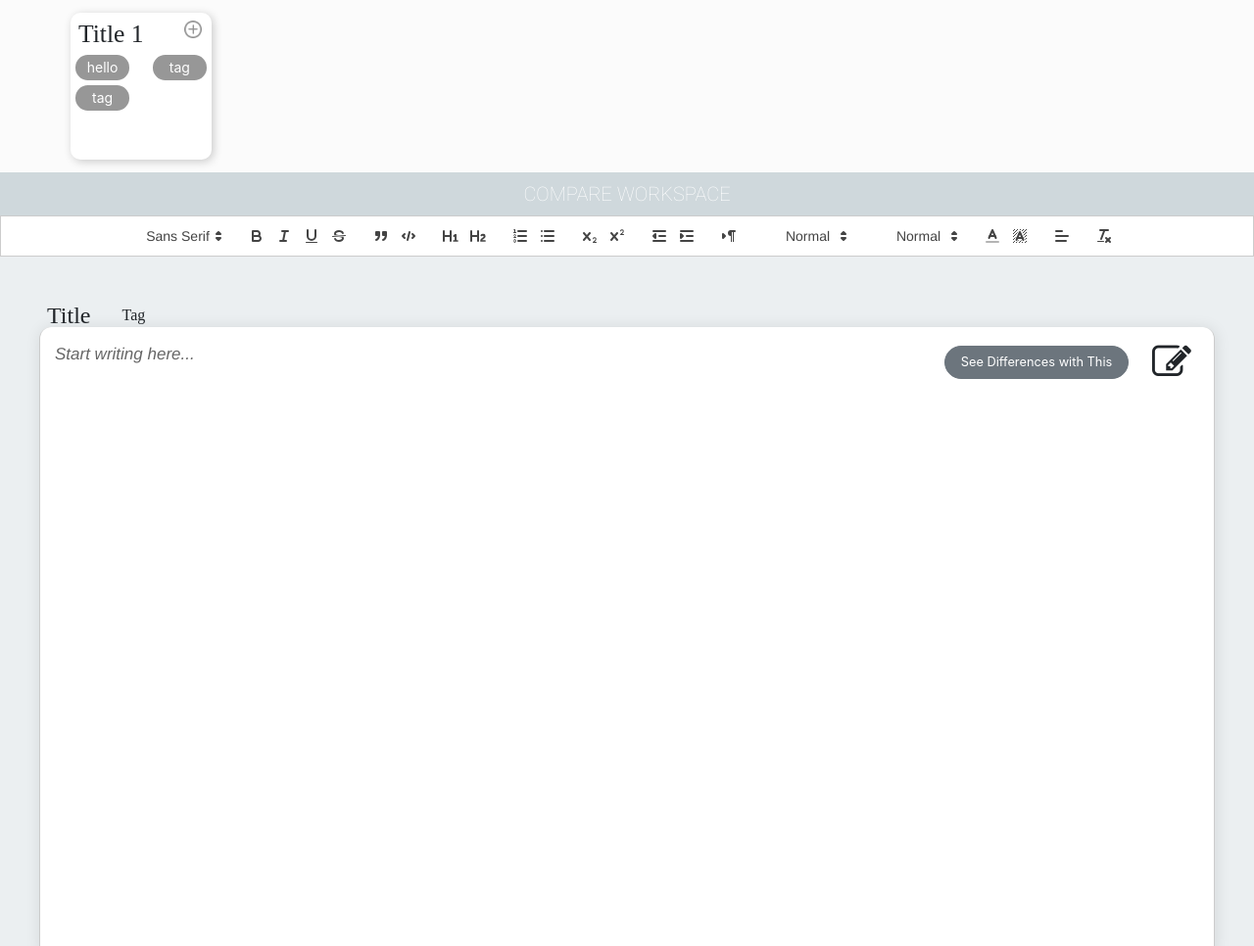
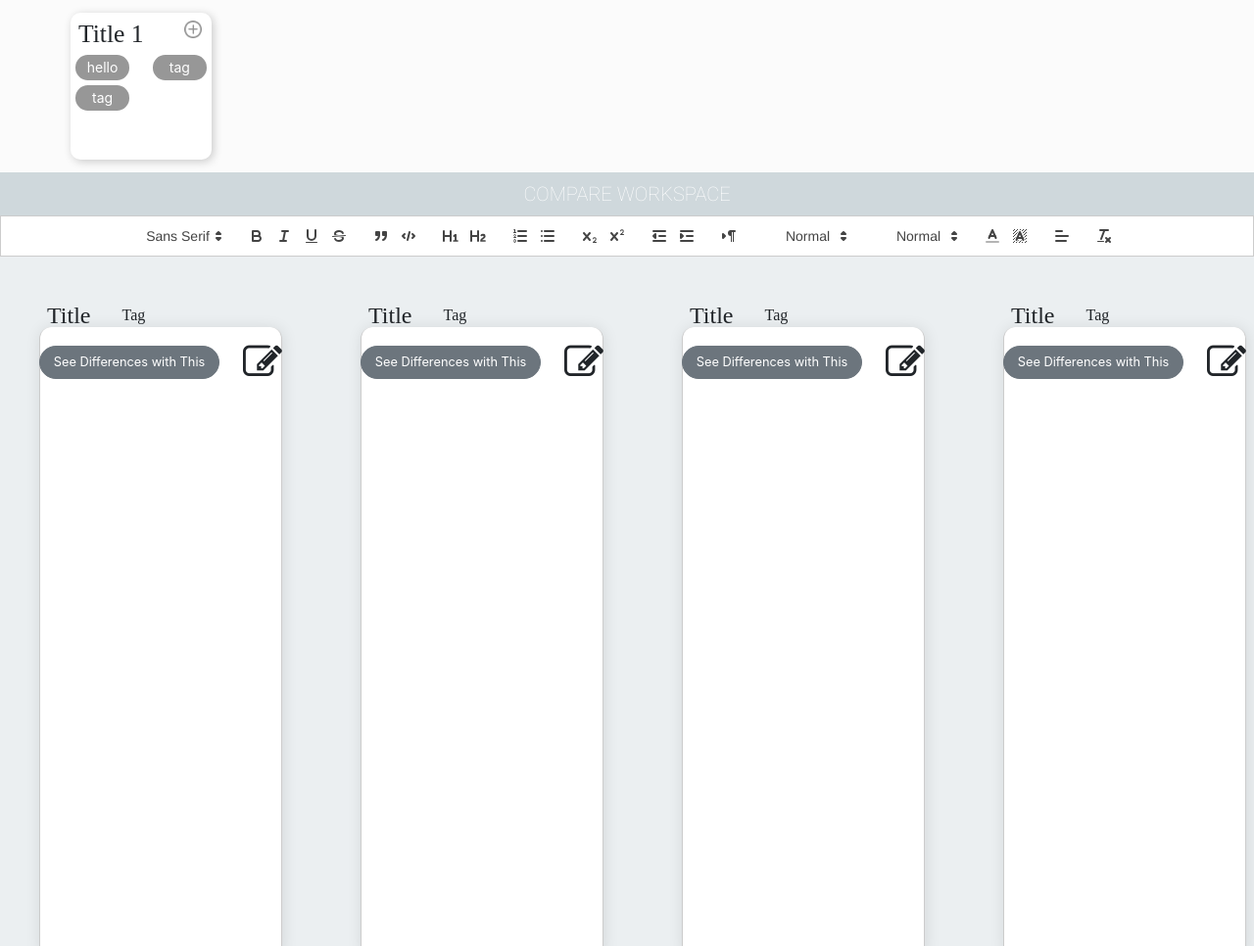
Before and after one commit to qlnjq/ahjk, a Django app: template draw/templates/draw/compare.html in a window 1280 px wide. Shown: the whole page at 98% size. Run offline with Django 3.2, Linux system fonts and the light colour scheme; the template is opened without the code that fills it, so the values that code supplies are empty; some libraries are stand-ins or nearby versions.

Commit message:
so far without margins right yet

```diff
--- a/draw/templates/draw/compare.html
+++ b/draw/templates/draw/compare.html
@@ -135,12 +135,9 @@
     .editor-body{
       display: flex;
       justify-content: flex-start;
-      /* flex-wrap: no-wrap; */
-      /* flex-direction: row; */
+      flex-direction: row;
       background-color: #ebeff1;
-      /* height: 95vh; */
       overflow:hidden;
-      /* justify-content: space-around; */
     }
 
     /* actual toolbar */
@@ -190,18 +187,11 @@
       margin-top: 30px;
       font-size: 17px;
       box-shadow: 1px 1px 15px rgba(0, 0, 0, 0.10);
-      /* z-index: 0; */
-      /* display: block; */
       justify-content: space-around !important;
     }
 
-
     .ql-editor, pre.ql-syntax {
-      /* background-color: #FFFFFF; */
-      /* border-top-left-radius: 25px;
-      border-top-right-radius: 25px; */
       /* display: flex;!!!no */
-      /* justify-content: flex-start; */
       padding-top: 2vh;
       padding-bottom: 5vh;
     }
@@ -213,13 +203,14 @@
     .compareThis-btn{
       display: flex;
       position: relative;
-      /* position: absolute; */
-      /* z-index: 1; */
-      width: 23%;
-      left: 77%;
+      width: 15.5em;
+      /* 23%; */
+      left: 0vh;
+      /* 53% == 2 */
+      /* 12.5vh; == 3*/
+      /* 0vh; == 3*/
       top: -72vh;
       align-items: center;
-      /* height:7vh; */
     }
 
     /* .edit-pen{
@@ -230,8 +221,9 @@
     } */
 
     .edit-pen{
-      margin: 0px 3vh;
+      margin-left: 3vh;
       font-size: 5vh;
+      cursor: pointer;
     }
 
     .btn-compare{
@@ -277,6 +269,7 @@
   </div>
 
   <div class="editor-body">
+
     <div class = "editor-container">
 
       <div class = "title-row">
@@ -296,9 +289,67 @@
         <i class="fa fa-pencil-square-o edit-pen" aria-hidden="true"></i>
       </div>
     </div>
-    <!-- <div class="editor2"></div> -->
-    <!-- <div class="editor3"></div> -->
-    <!-- <div class="editor4"></div> -->
+
+    <div class = "editor-container">
+
+      <div class = "title-row">
+        <div class = "editor-title">
+          Title
+        </div>
+        <div class = "editor-tag">
+          Tag
+        </div>
+      </div>
+
+      <div class="editor2"></div>
+      <div class = "compareThis-btn">
+        <button type="button" class="btn btn-secondary btn-compare">
+          See Differences with This
+        </button>
+        <i class="fa fa-pencil-square-o edit-pen" aria-hidden="true"></i>
+      </div>
+    </div>
+
+    <div class = "editor-container">
+
+      <div class = "title-row">
+        <div class = "editor-title">
+          Title
+        </div>
+        <div class = "editor-tag">
+          Tag
+        </div>
+      </div>
+
+      <div class="editor3"></div>
+      <div class = "compareThis-btn">
+        <button type="button" class="btn btn-secondary btn-compare">
+          See Differences with This
+        </button>
+        <i class="fa fa-pencil-square-o edit-pen" aria-hidden="true"></i>
+      </div>
+    </div>
+
+    <div class = "editor-container">
+
+      <div class = "title-row">
+        <div class = "editor-title">
+          Title
+        </div>
+        <div class = "editor-tag">
+          Tag
+        </div>
+      </div>
+
+      <div class="editor4"></div>
+      <div class = "compareThis-btn">
+        <button type="button" class="btn btn-secondary btn-compare">
+          See Differences with This
+        </button>
+        <i class="fa fa-pencil-square-o edit-pen" aria-hidden="true"></i>
+      </div>
+    </div>
+
   </div>
 </body>
 
@@ -383,31 +434,31 @@
       });
 
       $($(".ql-toolbar")[1]).addClass('hideToolbar');
-      // var quill3 = new Quill('.editor3', {
-      //     modules: {
-      //         toolbar: toolbarOptions,
-      //         history: {
-      //           delay: 200,
-      //           maxStack: 500,
-      //           userOnly: true
-      //         },
-      //     },
-      //   placeholder: 'Start writing here...',
-      //   theme: 'snow'
-      // });
-      //
-      // var quill4 = new Quill('.editor4', {
-      //     modules: {
-      //         toolbar: toolbarOptions,
-      //         history: {
-      //           delay: 200,
-      //           maxStack: 500,
-      //           userOnly: true
-      //         },
-      //     },
-      //   placeholder: 'Start writing here...',
-      //   theme: 'snow'
-      // });
+      var quill3 = new Quill('.editor3', {
+          modules: {
+              toolbar: toolbarOptions,
+              history: {
+                delay: 200,
+                maxStack: 500,
+                userOnly: true
+              },
+          },
+        placeholder: 'Start writing here...',
+        theme: 'snow'
+      });
+
+      var quill4 = new Quill('.editor4', {
+          modules: {
+              toolbar: toolbarOptions,
+              history: {
+                delay: 200,
+                maxStack: 500,
+                userOnly: true
+              },
+          },
+        placeholder: 'Start writing here...',
+        theme: 'snow'
+      });
 
       $(".ql-container").hover(function(){
 
```
